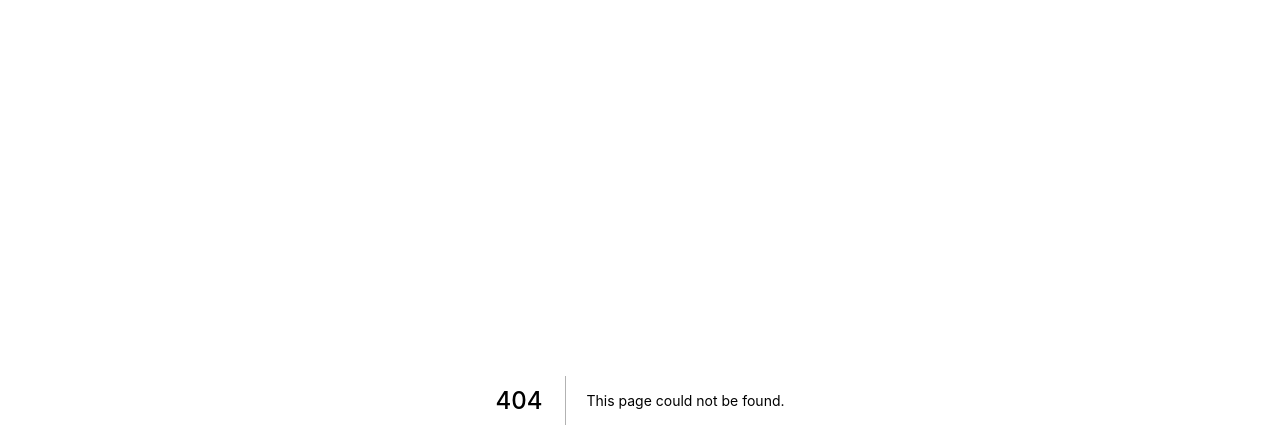
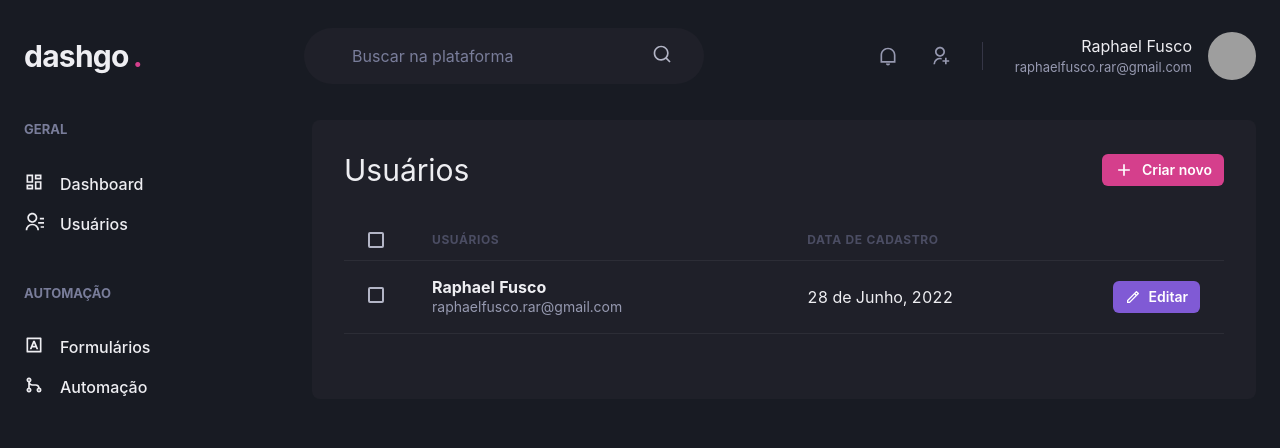
Before and after one commit to hotcaffe/dashgo, a Next.js app: page /users in a window 1280 px wide. Before the commit this address had no page. Shown: the top 448 px of the page. Built offline with nearby package versions, Linux system fonts and the light colour scheme; grey boxes are pictures that could not be loaded.

Commit message:
User list component

```diff
--- /dev/null
+++ b/src/pages/users/index.tsx
@@ -0,0 +1,60 @@
+import { Box, Button, Checkbox, Flex, Heading, Icon, Table, Tbody, Td, Text, Th, Thead, Tr } from "@chakra-ui/react";
+import { RiAddLine, RiPencilLine } from "react-icons/ri";
+import Sidebar from "src/components/Form/Sidebar";
+import Header from "src/components/Header";
+
+export default function UserList() {
+  return (
+    <Box>
+      <Header />
+      <Flex w="100%" my="6" maxWidth={1480} mx="auto" px="6">
+        <Sidebar />
+        <Box flex="1" borderRadius={8} bg="gray.800" p="8">
+          <Flex mb="8" justify="space-between" align="center">
+            <Heading size="lg" fontWeight="normal">
+              Usuários
+            </Heading>
+            <Button as="a" size="sm" fontSize="sm" colorScheme="pink" leftIcon={<Icon as={RiAddLine} fontSize="20"/>}>
+              Criar novo
+            </Button>
+          </Flex>
+          <Table colorScheme="whiteAlpha">
+            <Thead>
+                <Tr>
+                    <Th px="6" color="gray.300" width="8">
+                        <Checkbox colorScheme="pink"/>
+                    </Th>
+                    <Th>
+                        Usuários
+                    </Th>
+                    <Th>
+                        Data de cadastro
+                    </Th>
+                    <Th width="8"/>
+                </Tr>
+            </Thead>
+            <Tbody>
+                <Tr>
+                    <Td px="6">
+                        <Checkbox colorScheme="pink"/>
+                    </Td>
+                    <Td>
+                        <Box>
+                            <Text fontWeight="bold">Raphael Fusco</Text>
+                            <Text fontSize="sm" color="gray.300">raphaelfusco.rar@gmail.com</Text>
+                        </Box>
+                    </Td>
+                    <Td>28 de Junho, 2022</Td>
+                    <Td>
+                        <Button as="a" size="sm" fontSize="sm" colorScheme="purple" leftIcon={<Icon as={RiPencilLine} fontSize="16"/>}>
+                            Editar
+                        </Button>
+                    </Td>
+                </Tr>
+            </Tbody>
+          </Table>
+        </Box>
+      </Flex>
+    </Box>
+  );
+}
```
